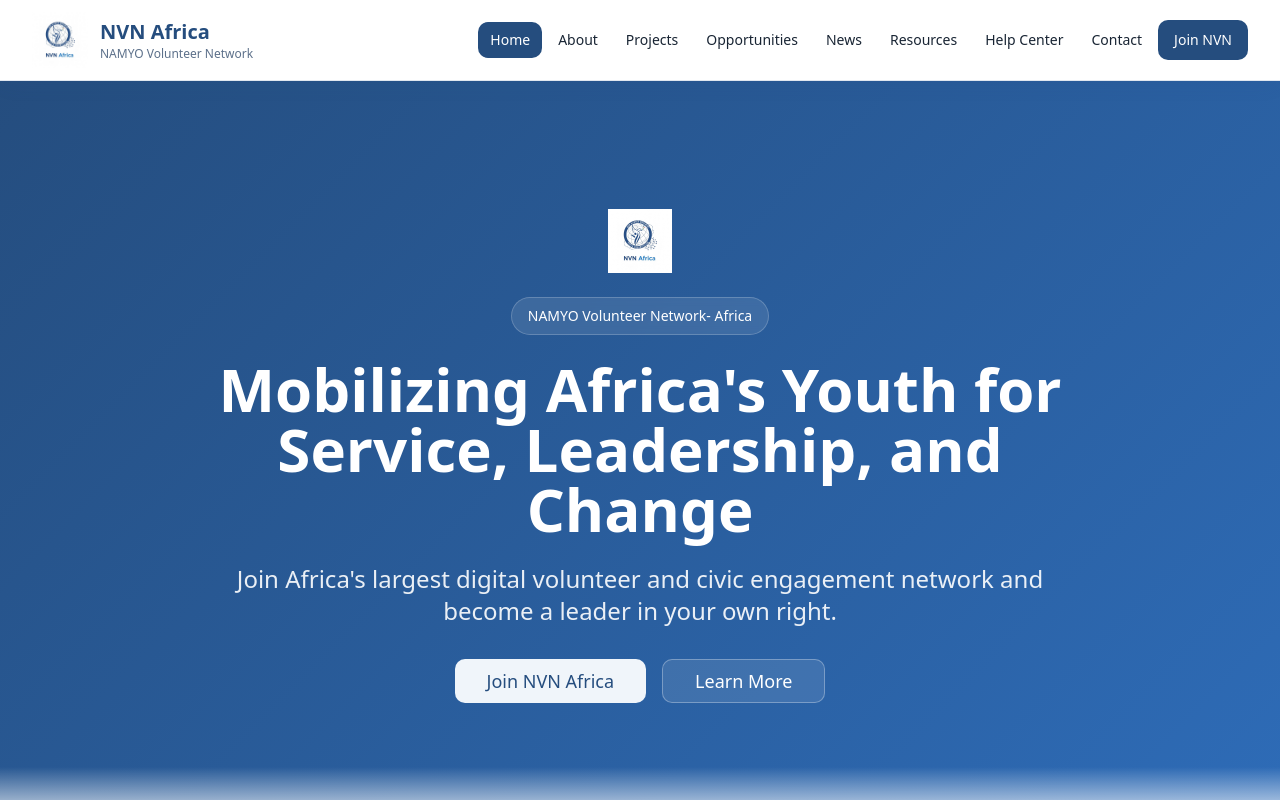
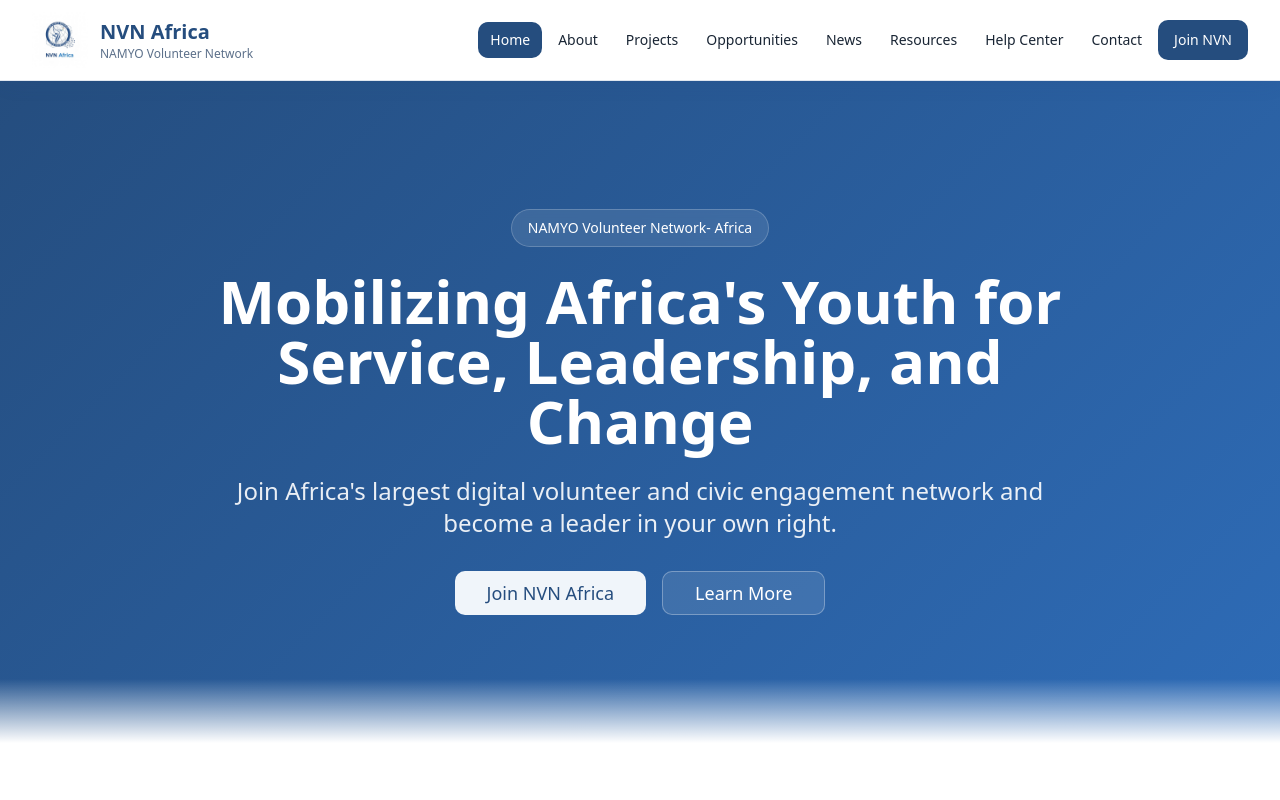
Before and after one commit to nvn-africa/nvn-africa-platform, a React (Vite) app in the folder frontend/: page / in a window 1280 px wide. Shown: the top 800 px of the page. Built offline with nearby package versions, Linux system fonts and the light colour scheme; the HTML template or start-up script is replaced by a standard one.

Commit message:
Fix: Hero section

```diff
--- a/frontend/src/pages/Home.tsx
+++ b/frontend/src/pages/Home.tsx
@@ -13,12 +13,6 @@ const Home = () => {
         <div className="container mx-auto px-4 sm:px-6 lg:px-8">
           <div className="max-w-4xl mx-auto text-center">
 
-            <div className="flex items-center justify-center mb-6">
-              <Link to="/" className="flex items-center space-x-3 hover:opacity-90 transition-opacity">
-                <img src={nvnLogo} alt="NVN Africa Logo" className="h-16 w-auto" />
-
-              </Link>
-            </div>
 
 
             <div className="inline-block  mb-6 px-4 py-2 bg-white/10 backdrop-blur-sm rounded-full border border-white/20">
```
